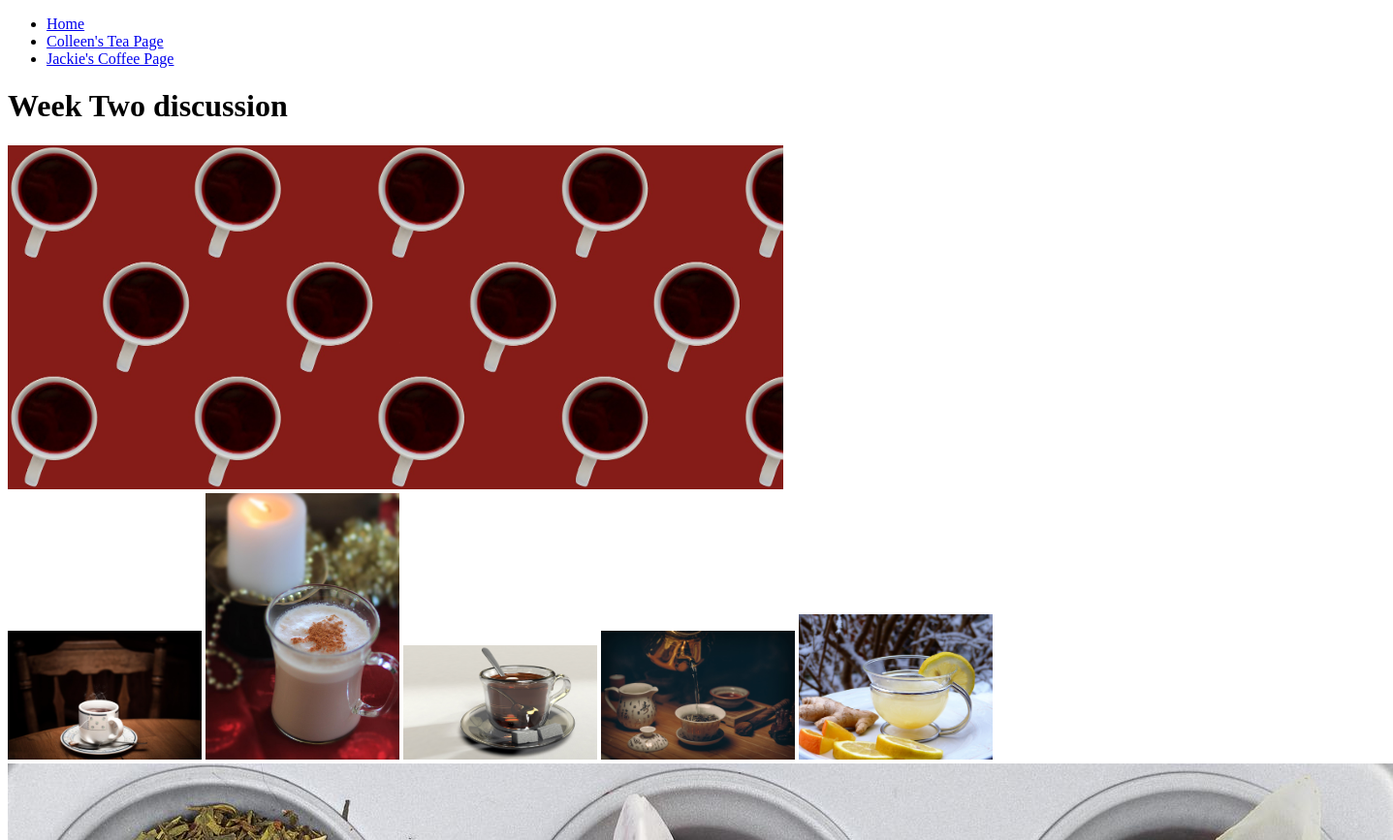
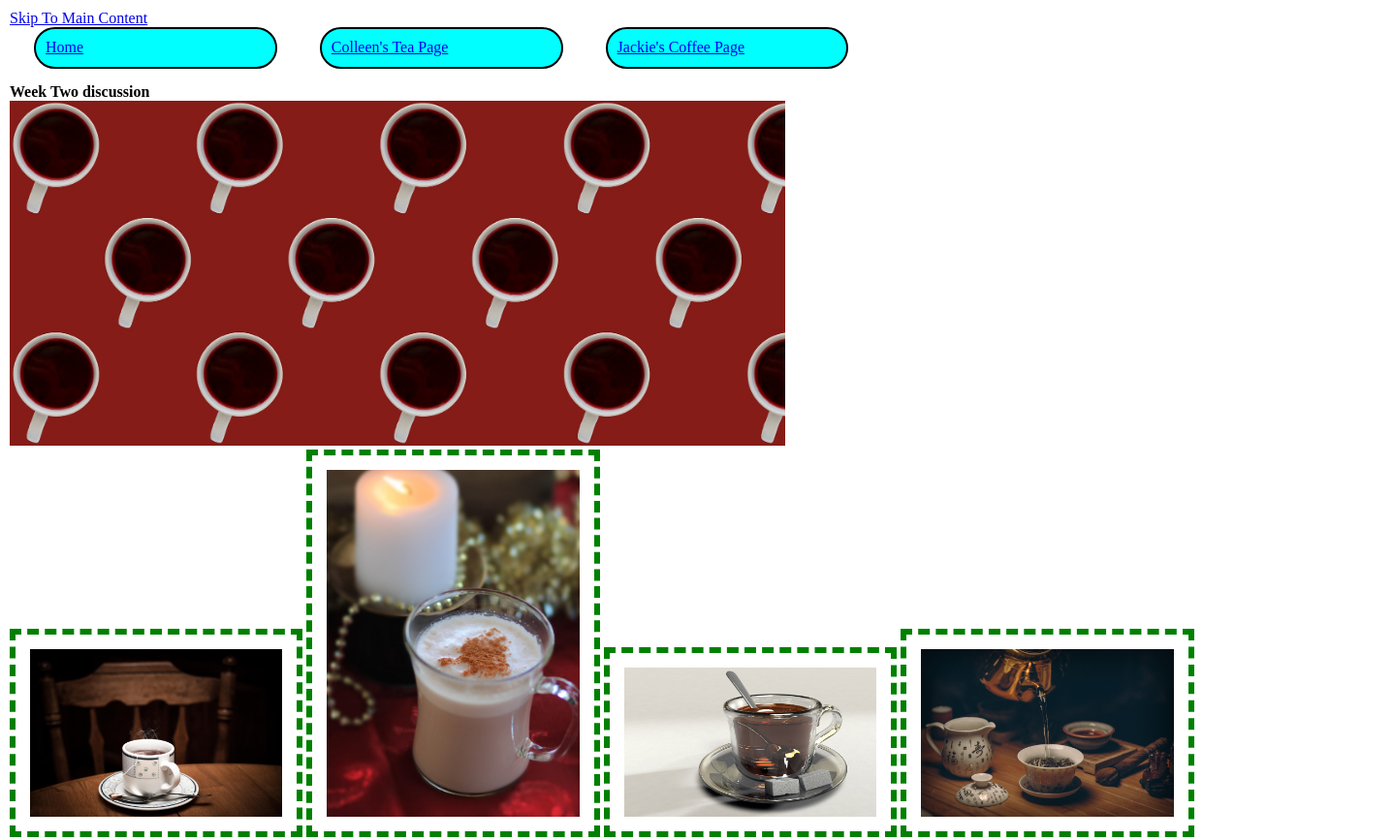
Before and after one commit to poptropica0luvr0dolphin/339week2, a plain HTML site: page colleen.html in a window 1280 px wide. Shown: the top 867 px of the page at 97% size, 1437 px wide, since content can reach past the window. Drawn offline with Linux system fonts and the light colour scheme; files that its build step writes are made by us from their sources.

Commit message:
Add files via upload

```diff
--- a/colleen.html
+++ b/colleen.html
@@ -4,10 +4,14 @@
     <meta charset="UTF-8">
     <meta http-equiv="X-UA-Compatible" content="IE=edge">
     <meta name="viewport" content="width=device-width, initial-scale=1.0">
-    <link rel="stylesheet" href="css/style.css">
+    <link rel="stylesheet" href="css/html5reset.css">
+    <link rel="stylesheet" href="css/student1.css">
+    <link rel="stylesheet" href="css/student2.css">
+    <!-- <link rel="stylesheet" href="css/student3.css"> -->
       <title>Teas</title>
 </head>
 <body>
+    <a href="#main">Skip To Main Content</a>
     <header>
         <nav>
             <ul>
@@ -21,6 +25,7 @@
     </header>
 
     <main>
+        <div class = "gallery">
             <img src="images/black_tea.jpg" width = "200" alt="fancy tea mug with black_tea">
             <img src="images/chai_tea.jpg"  width = "200" alt="an indian chai">
             <img src="images/english_breakfast.jpg" width = "200" alt="a dark tea option">
@@ -28,7 +33,7 @@
             <img src="images/lemon_ginger_tea.jpg" width = "200" alt="light tea with lemon and ginger">
             <img src="images/tea_collection.jpg" alt="collection of loose leaf tea">
             <img src="images/long_island_ice_tea.jpg" alt="a icy Long Island tea (alcoholic)">
-
+            </div>
     </main>
 </body>
 </html>
--- /dev/null
+++ b/student1.css
@@ -0,0 +1,42 @@
+body{
+    margin:5px;
+    padding:5px;
+    line-height:1.15;
+ }
+
+ h1,h2, h3{
+    font-weight: bold;
+    margin-top:15px;
+
+ }
+ ul li{
+    margin-left: 25px;
+    list-style-type: upper-roman;
+ }
+
+ nav li{
+    background-color: aqua;
+    border: 2px solid black;
+    border-radius: 25px;
+    display: inline-block;
+    padding: 10px;
+    width:18%;
+    margin-right: 15px;
+ }
+
+ main img{
+    width:24%;
+    box-sizing: border-box;
+    padding:15px;
+    border:6px dashed green;
+    margin:0;
+ }
+
+ p{
+    line-height:2;
+    font-family: 'Lucida Sans', 'Lucida Sans Regular', 'Lucida Grande', 'Lucida Sans Unicode', Geneva, Verdana, sans-serif;
+    color:darkslategray;
+    background-color: bisque;
+    margin-bottom: 10px;
+    text-align: center;
+ }
```
Also changed, not shown: index.html (added, +45 -0 lines). Lines whose indentation alone changed are shown as unchanged.
